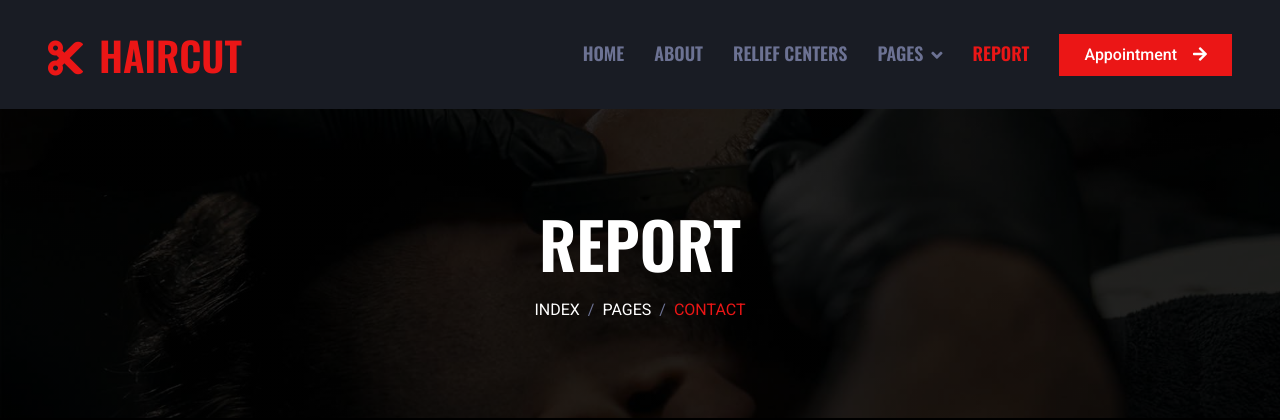
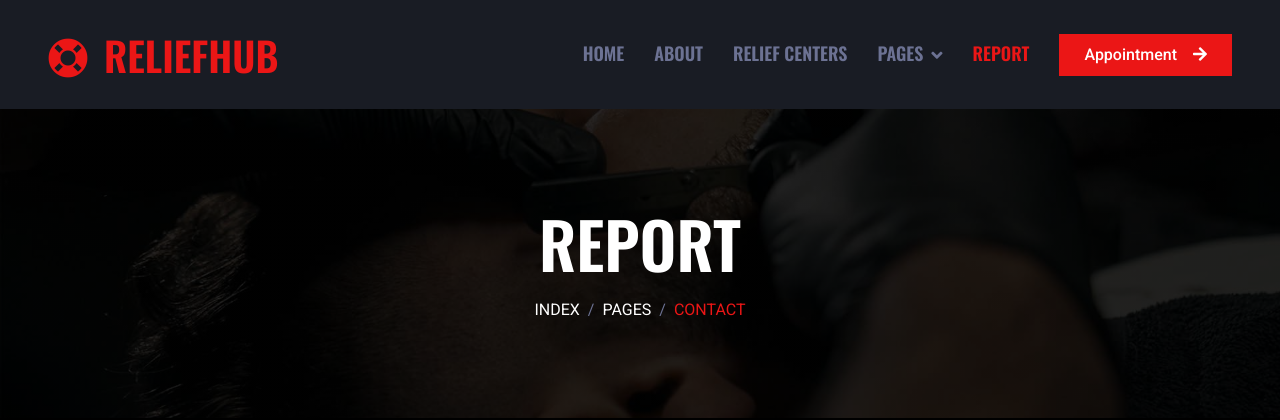
Before and after one commit to CodedRichy/Disaster-Relief-Supply-Chain-Manager, a Django app: page /report in a window 1280 px wide. Shown: the top 420 px of the page. Run offline with Django 5.2, Linux system fonts and the light colour scheme; some libraries are stand-ins or nearby versions.

Commit message:
Update report.html

```diff
--- a/disaster_relief/template/report.html
+++ b/disaster_relief/template/report.html
@@ -46,7 +46,7 @@
     <!-- Navbar Start -->
     <nav class="navbar navbar-expand-lg bg-secondary navbar-dark sticky-top py-lg-0 px-lg-5 wow fadeIn" data-wow-delay="0.1s">
         <a href="index" class="navbar-brand ms-4 ms-lg-0">
-            <h1 class="mb-0 text-primary text-uppercase"><i class="fa fa-cut me-3"></i>HairCut</h1>
+            <h1 class="mb-0 text-primary text-uppercase"><i class="fa fa-life-ring me-3"></i>RELIEFHUB</h1>
         </a>
         <button type="button" class="navbar-toggler me-4" data-bs-toggle="collapse" data-bs-target="#navbarCollapse">
             <span class="navbar-toggler-icon"></span>
```
